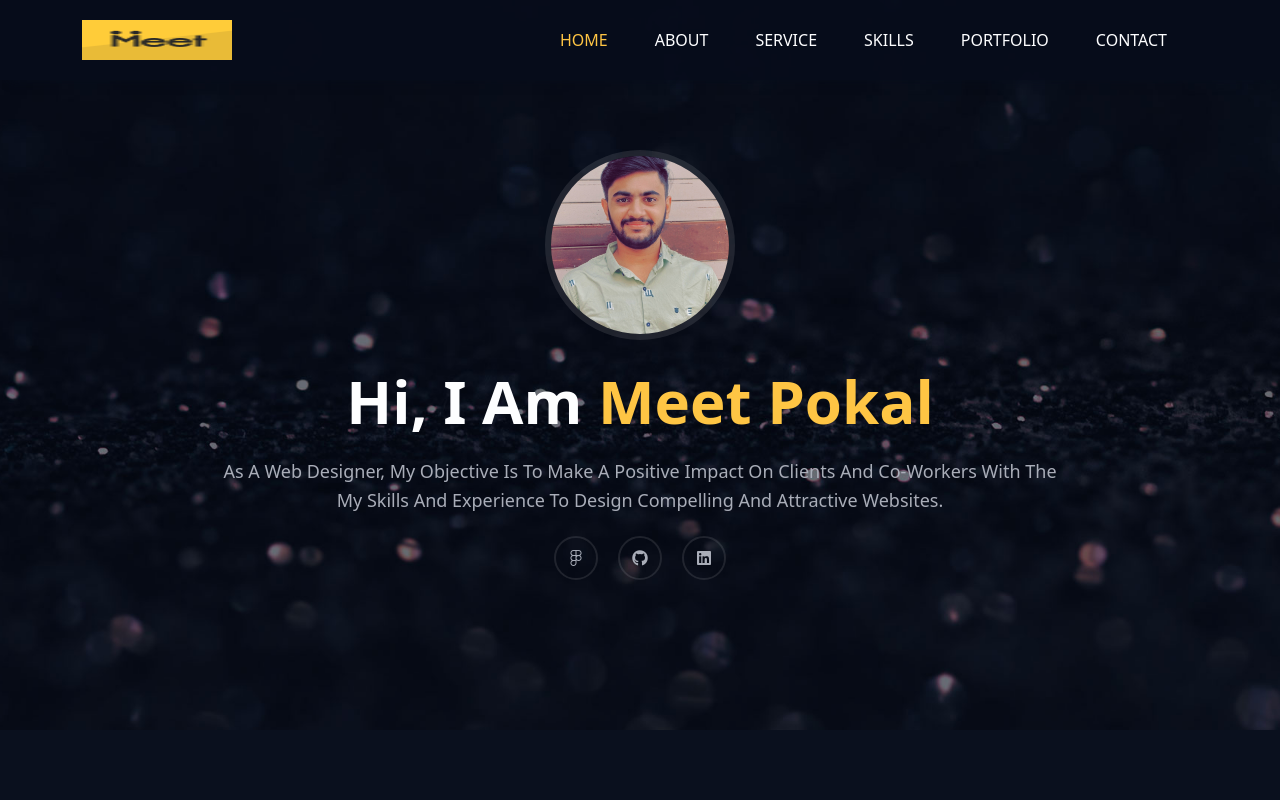
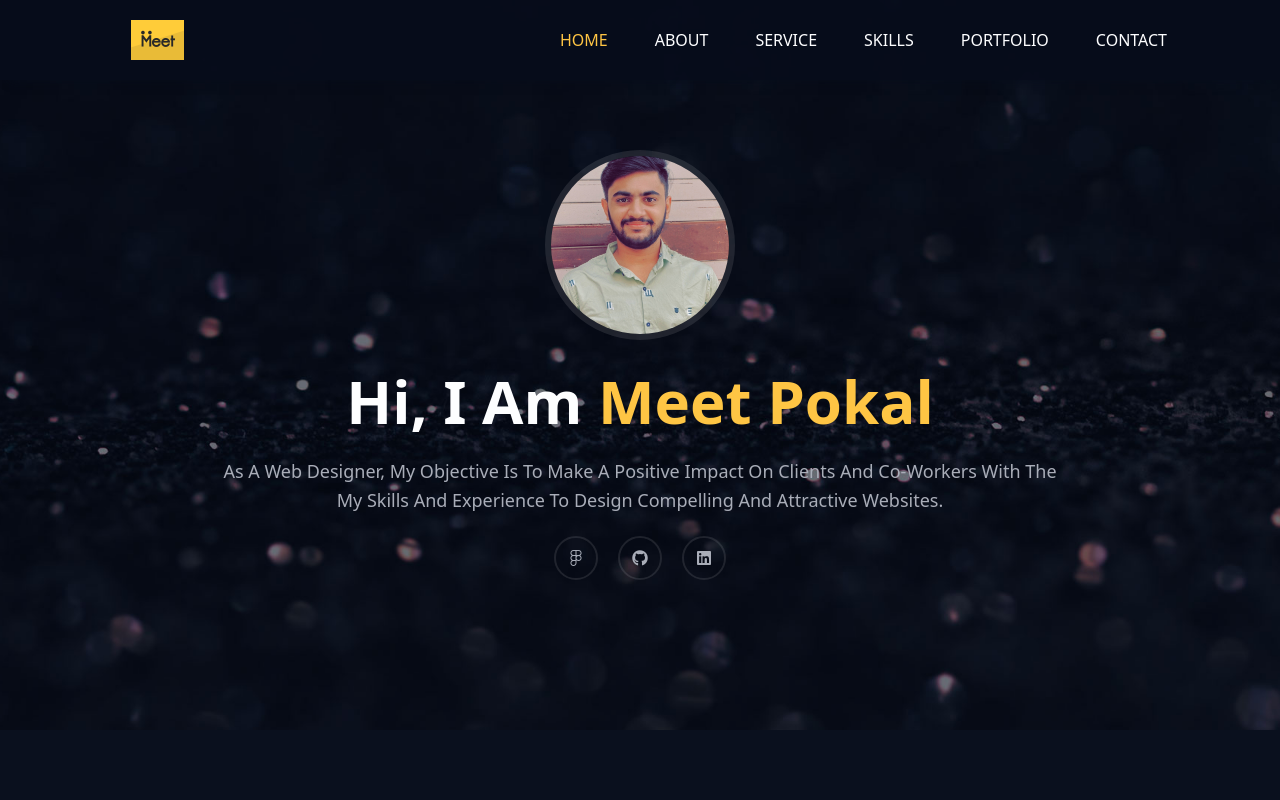
Before and after one commit to Meetpokal74/portfolio-, a plain HTML site: page index.html in a window 1280 px wide. Shown: the top 800 px of the page. Drawn offline with nearby package versions, Linux system fonts and the light colour scheme.

Commit message:
Update index.html

```diff
--- a/index.html
+++ b/index.html
@@ -34,8 +34,8 @@
             <div class="container">
                 <div class="header-inner">
                     <div class="main-header-left">
-                        <a href="https://meetpokal74.github.io/portfolio-/" style="width: 100%;height: 100%; display: block;object-fit: contain;">
-                            <img src="img/logo-name.png" alt="" height="40px " width="150px">
+                        <a href="https://meetpokal74.github.io/portfolio-/" style="width: 100%;height: 100%; display: block;">
+                            <img src="img/logo-name.png" alt="" height="40px " width="150px" style="object-fit: contain;">
                         </a>
                     </div>
                     <div class="main-header-right">
```
